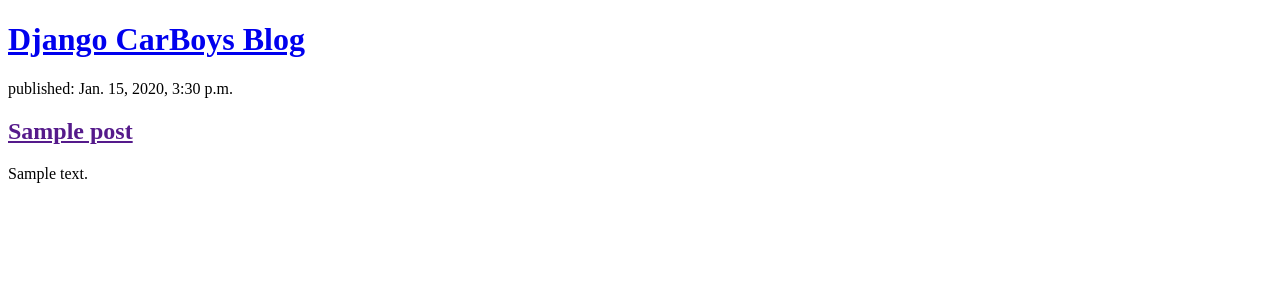
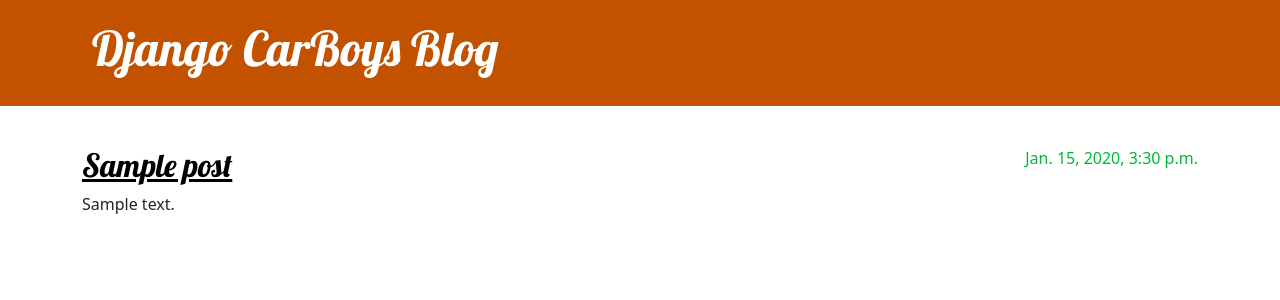
Before and after one commit to IshanSrivastav/my-first-blog, a Django app: page / in a window 1280 px wide. Shown: the top 300 px of the page. Run offline with Django 4.2, Linux system fonts and the light colour scheme; tables that the repository leaves empty hold one stand-in row (values such as "Sample post").

Commit message:
Updated Css & static

```diff
--- /dev/null
+++ b/blog/static/css/blog.css
@@ -0,0 +1,70 @@
+.page-header {
+    background-color: #C25100;
+    margin-top: 0;
+    margin-bottom: 40px;
+    padding: 20px 20px 20px 40px;
+}
+
+.page-header h1,
+.page-header h1 a,
+.page-header h1 a:visited,
+.page-header h1 a:active {
+    color: #ffffff;
+    font-size: 36pt;
+    text-decoration: none;
+}
+
+h1,
+h2,
+h3,
+h4 {
+    font-family: 'Lobster', cursive;
+}
+
+.date {
+    color: #00b837;
+}
+
+.save {
+    float: right;
+}
+
+.post-form textarea,
+.post-form input {
+    width: 100%;
+}
+
+.top-menu,
+.top-menu:hover,
+.top-menu:visited {
+    color: #ffffff;
+    float: right;
+    font-size: 26pt;
+    margin-right: 20px;
+}
+
+.post {
+    margin-bottom: 70px;
+}
+
+.post h2 a,
+.post h2 a:visited {
+    color: #000000;
+}
+
+.post > .date,
+.post > .actions {
+    float: right;
+}
+
+.btn-secondary,
+.btn-secondary:visited {
+    color: #C25100;
+    background: none;
+    border-color: #C25100;
+}
+
+.btn-secondary:hover {
+    color: #FFFFFF;
+    background-color: #C25100;
+}
--- a/blog/templates/blog/post_list.html
+++ b/blog/templates/blog/post_list.html
@@ -1,22 +1,36 @@
+{% load static %}
 <!DOCTYPE html>
 <html lang="en">
 <head>
     <meta charset="UTF-8">
     <meta http-equiv="X-UA-Compatible" content="IE=edge">
     <meta name="viewport" content="width=device-width, initial-scale=1.0">
-    <title>DjangoBoys</title>
+    <title>DjangoCarBoys</title>
+    <link rel="stylesheet" href="https://cdn.jsdelivr.net/npm/bootstrap@5.1.3/dist/css/bootstrap.min.css" integrity="sha384-1BmE4kWBq78iYhFldvKuhfTAU6auU8tT94WrHftjDbrCEXSU1oBoqyl2QvZ6jIW3" crossorigin="anonymous">
+    <link rel="stylesheet" href="{% static 'css/blog.css' %}">
+    <link href="//fonts.googleapis.com/css?family=Lobster&subset=latin,latin-ext" rel="stylesheet" type="text/css">
 </head>
 <body>
-    <header>
-        <h1><a href="/">Django CarBoys Blog</a></h1>
+    <header class="page-header">
+        <div class="container">
+            <h1><a href="/">Django CarBoys Blog</a></h1>
+        </div>
     </header>
 
-    {% for post in posts  %}
-      <article>
-        <time>published: {{ post.published_date }}</time>
-        <h2><a href="">{{ post.title }}</a></h2>
-        <p>{{ post.text|linebreaksbr }}</p>
-      </article>
-    {% endfor %}
+    <main class="container">
+        <div class="row">
+            <div class="col">
+                {% for post in posts %}
+                    <article class="post">
+                        <time class="date">
+                            {{ post.published_date }}
+                        </time>
+                        <h2><a href="">{{ post.title }}</a></h2>
+                        <p>{{ post.text|linebreaksbr }}</p>
+                    </article>
+                {% endfor %}
+            </div>
+        </div>
+    </main>
 </body>
 </html>
```
